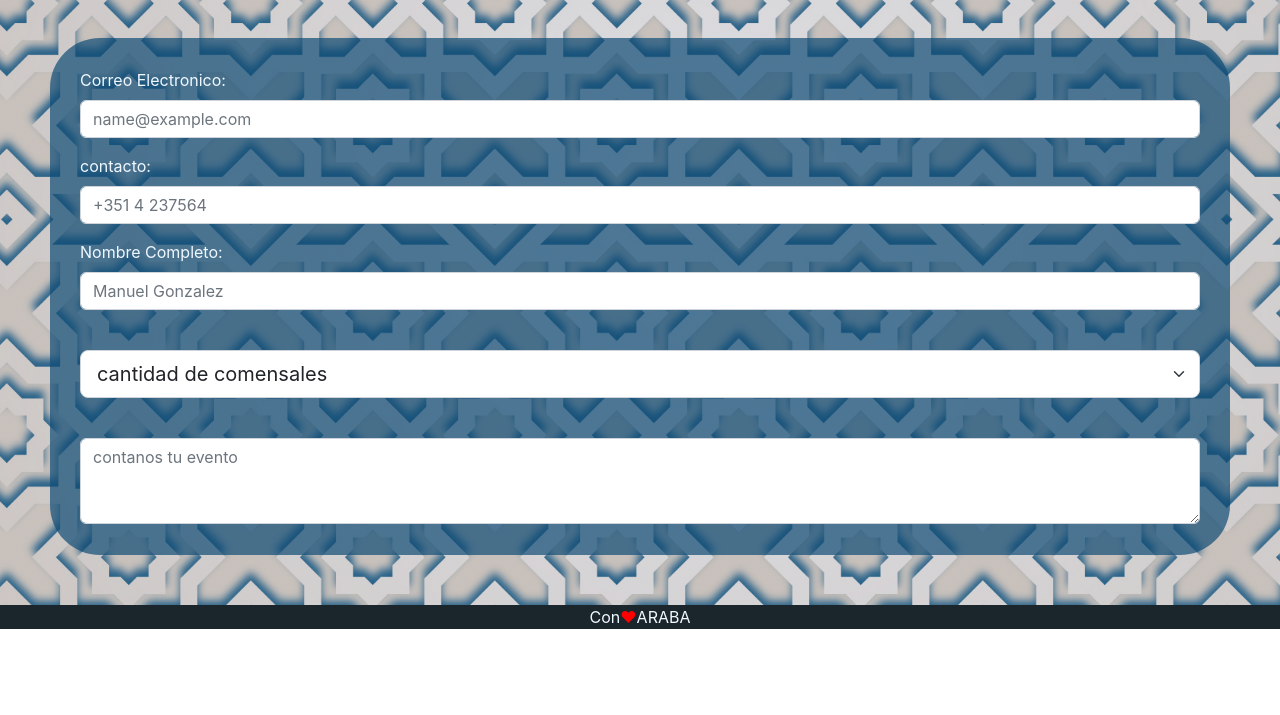
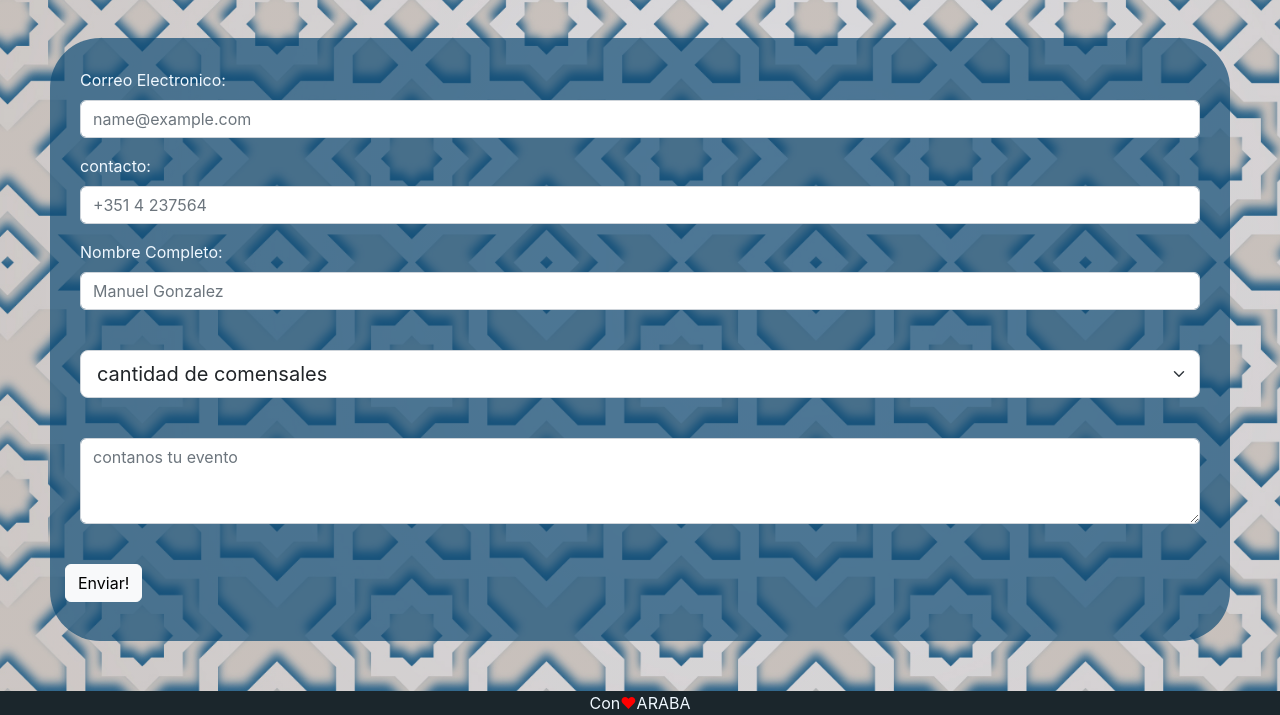
Before and after one commit to mgriachi/RestoCasaAraba, a website: page Contactanos.html in a window 1280 px wide. Shown: the part 194-909 px from the top of the page. Before the commit the page ends 823 px from the top, so only its background shows below. Drawn offline with nearby package versions, Linux system fonts and the light colour scheme.

Commit message:
Update Contactanos.html

```diff
--- a/Contactanos.html
+++ b/Contactanos.html
@@ -65,6 +65,10 @@
          <textarea class="form-control" id="exampleFormControlTextarea1" placeholder="contanos tu evento" rows="3"></textarea>
        </div>
      </div>
+        <br>
+     <button type="button" class="btn btn-light boton-contactanos">Enviar!</button>
+     <br>
+     <br>
      </div>
   </section>
 
```
